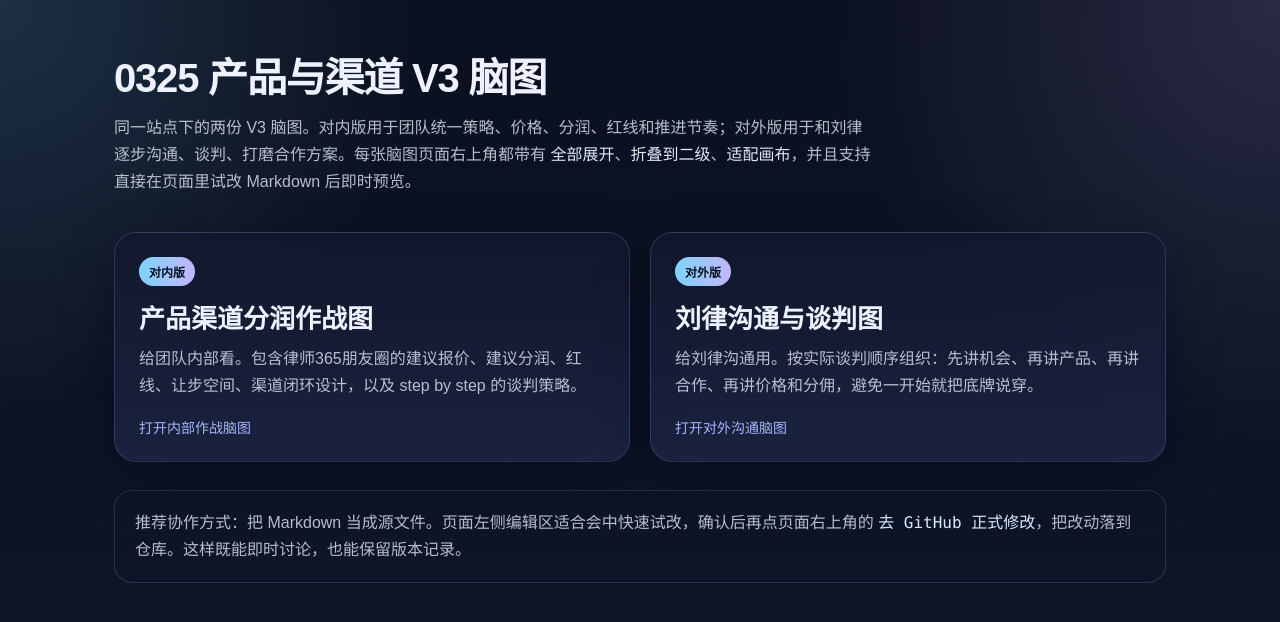
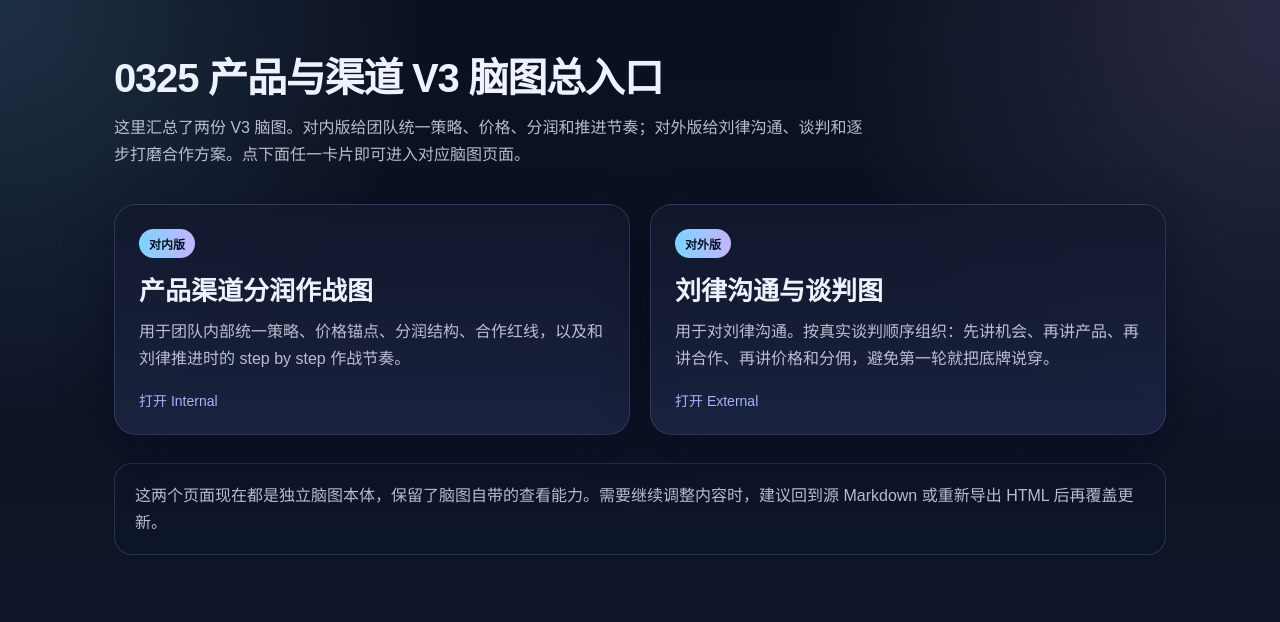
Before and after one commit to DoloresSusu/dolo-pages, a plain HTML site: page lawyer-v3/index.html in a window 1280 px wide. Drawn offline with Linux system fonts and the light colour scheme.

Commit message:
Simplify lawyer V3 landing page

```diff
--- a/lawyer-v3/index.html
+++ b/lawyer-v3/index.html
@@ -114,24 +114,24 @@
 </head>
 <body>
   <main class="wrap">
-    <h1>0325 产品与渠道 V3 脑图</h1>
-    <p class="lead">同一站点下的两份 V3 脑图。对内版用于团队统一策略、价格、分润、红线和推进节奏；对外版用于和刘律逐步沟通、谈判、打磨合作方案。每张脑图页面右上角都带有 <code>全部展开</code>、<code>折叠到二级</code>、<code>适配画布</code>，并且支持直接在页面里试改 Markdown 后即时预览。</p>
+    <h1>0325 产品与渠道 V3 脑图总入口</h1>
+    <p class="lead">这里汇总了两份 V3 脑图。对内版给团队统一策略、价格、分润和推进节奏；对外版给刘律沟通、谈判和逐步打磨合作方案。点下面任一卡片即可进入对应脑图页面。</p>
     <section class="grid">
       <a class="card" href="./internal.html">
         <span class="tag">对内版</span>
         <h2>产品渠道分润作战图</h2>
-        <p>给团队内部看。包含律师365朋友圈的建议报价、建议分润、红线、让步空间、渠道闭环设计，以及 step by step 的谈判策略。</p>
-        <div class="meta"><span>打开内部作战脑图</span></div>
+        <p>用于团队内部统一策略、价格锚点、分润结构、合作红线，以及和刘律推进时的 step by step 作战节奏。</p>
+        <div class="meta"><span>打开 Internal</span></div>
       </a>
       <a class="card" href="./external.html">
         <span class="tag">对外版</span>
         <h2>刘律沟通与谈判图</h2>
-        <p>给刘律沟通用。按实际谈判顺序组织：先讲机会、再讲产品、再讲合作、再讲价格和分佣，避免一开始就把底牌说穿。</p>
-        <div class="meta"><span>打开对外沟通脑图</span></div>
+        <p>用于对刘律沟通。按真实谈判顺序组织：先讲机会、再讲产品、再讲合作、再讲价格和分佣，避免第一轮就把底牌说穿。</p>
+        <div class="meta"><span>打开 External</span></div>
       </a>
     </section>
     <section class="tips">
-      推荐协作方式：把 Markdown 当成源文件。页面左侧编辑区适合会中快速试改，确认后再点页面右上角的 <code>去 GitHub 正式修改</code>，把改动落到仓库。这样既能即时讨论，也能保留版本记录。
+      这两个页面现在都是独立脑图本体，保留了脑图自带的查看能力。需要继续调整内容时，建议回到源 Markdown 或重新导出 HTML 后再覆盖更新。
     </section>
   </main>
 </body>
```
